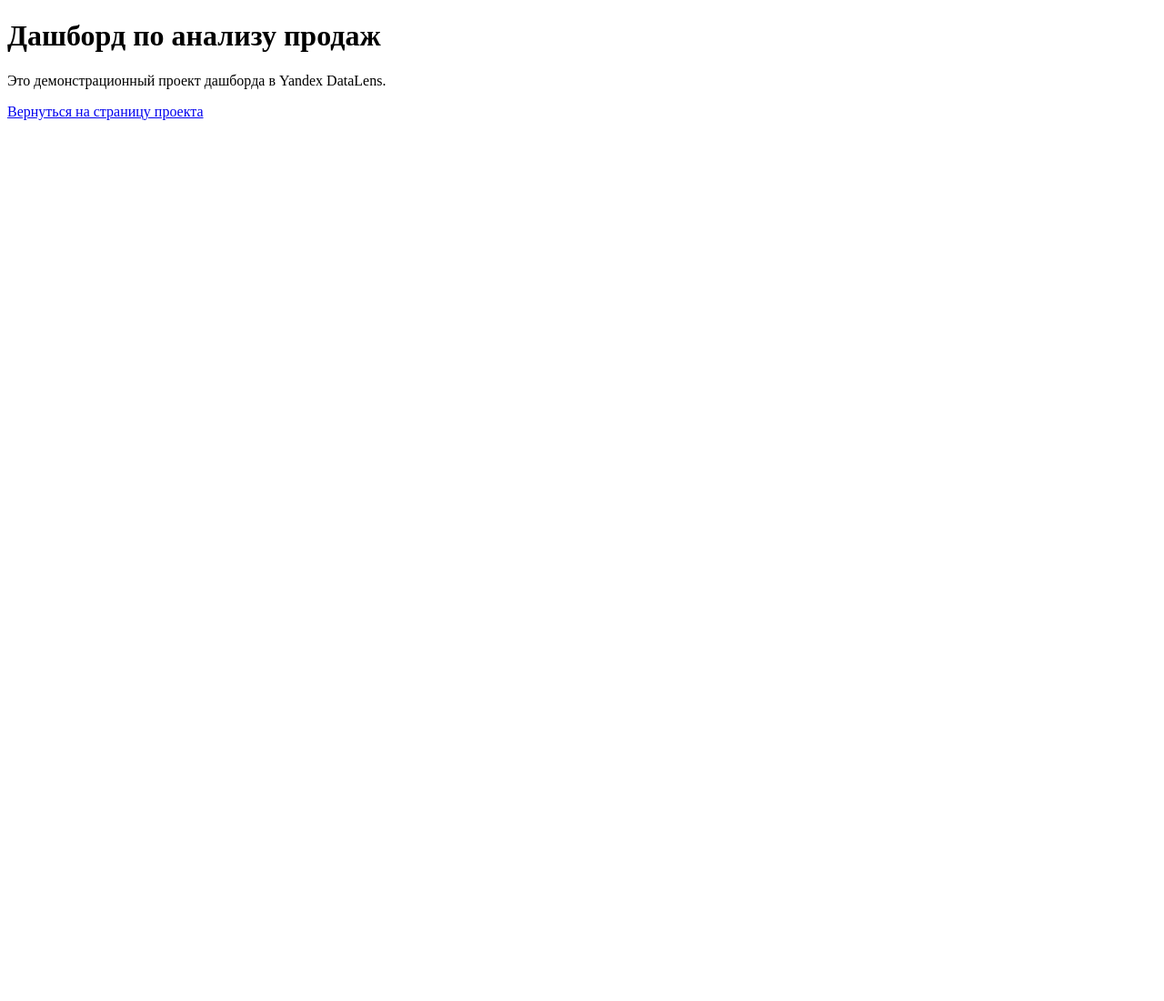
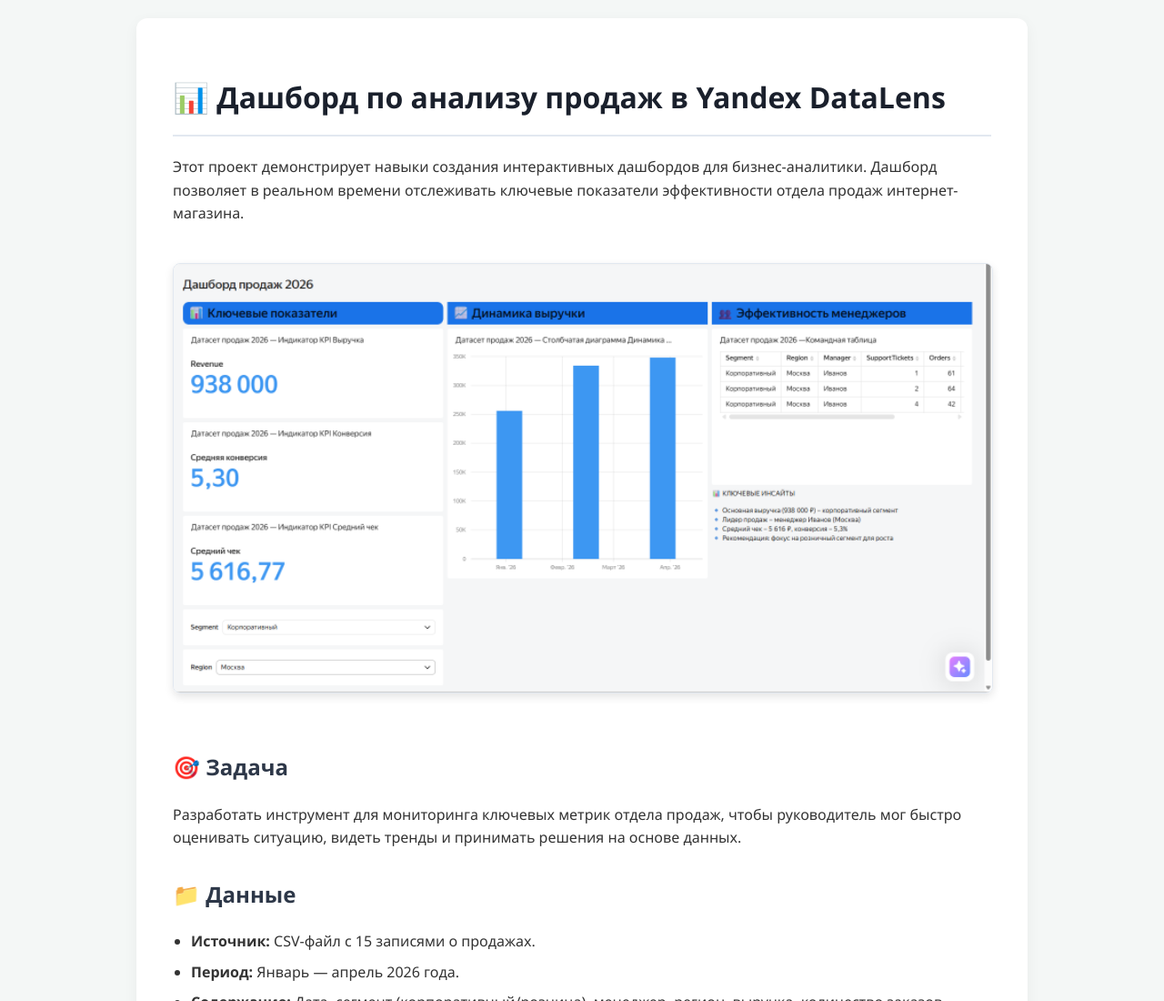
Before and after one commit to garbuzovan496-debug/datalens-sales-dashboard, a plain HTML site: page index.html in a window 1280 px wide. Shown: the top 1100 px of the page at 91% size. Before the commit the page ends 800 px from the top, so only its background shows below. Drawn offline with Linux system fonts and the light colour scheme.

Commit message:
Update index.html
Обновлен дизайн дашборда

```diff
--- a/index.html
+++ b/index.html
@@ -2,11 +2,85 @@
 <html lang="ru">
 <head>
     <meta charset="UTF-8">
-    <title>Дашборд продаж в Yandex DataLens</title>
+    <meta name="viewport" content="width=device-width, initial-scale=1.0">
+    <title>Дашборд по анализу продаж в Yandex DataLens</title>
+    <style>
+        body {
+            font-family: 'Segoe UI', Tahoma, Geneva, Verdana, sans-serif;
+            background-color: #f4f7f6;
+            color: #333;
+            line-height: 1.6;
+            margin: 0;
+            padding: 20px;
+        }
+        .container {
+            max-width: 900px;
+            margin: 0 auto;
+            background: #fff;
+            padding: 40px;
+            border-radius: 12px;
+            box-shadow: 0 4px 15px rgba(0,0,0,0.05);
+        }
+        h1 { color: #1a202c; border-bottom: 2px solid #e2e8f0; padding-bottom: 15px; }
+        h2 { color: #2d3748; margin-top: 30px; }
+        ul { padding-left: 20px; }
+        li { margin-bottom: 8px; }
+        .project-image {
+            width: 100%;
+            height: auto;
+            border-radius: 8px;
+            margin: 25px 0;
+            box-shadow: 0 4px 10px rgba(0,0,0,0.1);
+            border: 1px solid #e2e8f0;
+        }
+        .back-link {
+            display: inline-block;
+            margin-top: 30px;
+            padding: 12px 24px;
+            background-color: #2563eb;
+            color: white;
+            text-decoration: none;
+            border-radius: 6px;
+            font-weight: bold;
+            transition: background 0.3s;
+        }
+        .back-link:hover { background-color: #1d4ed8; }
+    </style>
 </head>
 <body>
-    <h1>Дашборд по анализу продаж</h1>
-    <p>Это демонстрационный проект дашборда в Yandex DataLens.</p>
-    <p><a href="https://garbuzovan496-debug.github.io/datalens-sales-dashboard/">Вернуться на страницу проекта</a></p>
+    <div class="container">
+        <h1>📊 Дашборд по анализу продаж в Yandex DataLens</h1>
+
+        <p>Этот проект демонстрирует навыки создания интерактивных дашбордов для бизнес-аналитики. Дашборд позволяет в реальном времени отслеживать ключевые показатели эффективности отдела продаж интернет-магазина.</p>
+
+        <!-- Вставка скриншота -->
+        <img src="Снимок экрана 2026-08-24 192432.png" alt="Визуализация дашборда DataLens" class="project-image">
+
+        <h2>🎯 Задача</h2>
+        <p>Разработать инструмент для мониторинга ключевых метрик отдела продаж, чтобы руководитель мог быстро оценивать ситуацию, видеть тренды и принимать решения на основе данных.</p>
+
+        <h2>📁 Данные</h2>
+        <ul>
+            <li><strong>Источник:</strong> CSV-файл с 15 записями о продажах.</li>
+            <li><strong>Период:</strong> Январь — апрель 2026 года.</li>
+            <li><strong>Содержание:</strong> Дата, сегмент (корпоративный/розница), менеджер, регион, выручка, количество заказов, конверсия, затраты, количество обращений в поддержку.</li>
+        </ul>
+
+        <h2>🛠 Инструменты</h2>
+        <ul>
+            <li><strong>Yandex DataLens:</strong> Визуализация данных, создание дашбордов.</li>
+            <li><strong>Обработка данных:</strong> Создание вычисляемых полей (средний чек, конверсия).</li>
+            <li><strong>Markdown:</strong> Оформление документации.</li>
+        </ul>
+
+        <h2>📈 Ключевые возможности дашборда</h2>
+        <ul>
+            <li><strong>3 KPI-индикатора:</strong> Общая выручка, средний чек, конверсия.</li>
+            <li><strong>Динамика выручки:</strong> Столбчатая диаграмма по датам.</li>
+            <li><strong>Детальная таблица:</strong> Эффективность каждого менеджера с показателями.</li>
+        </ul>
+
+        <a href="https://garbuzovan496-debug.github.io/" class="back-link">← Вернуться в каталог решений</a>
+    </div>
 </body>
 </html>
```
